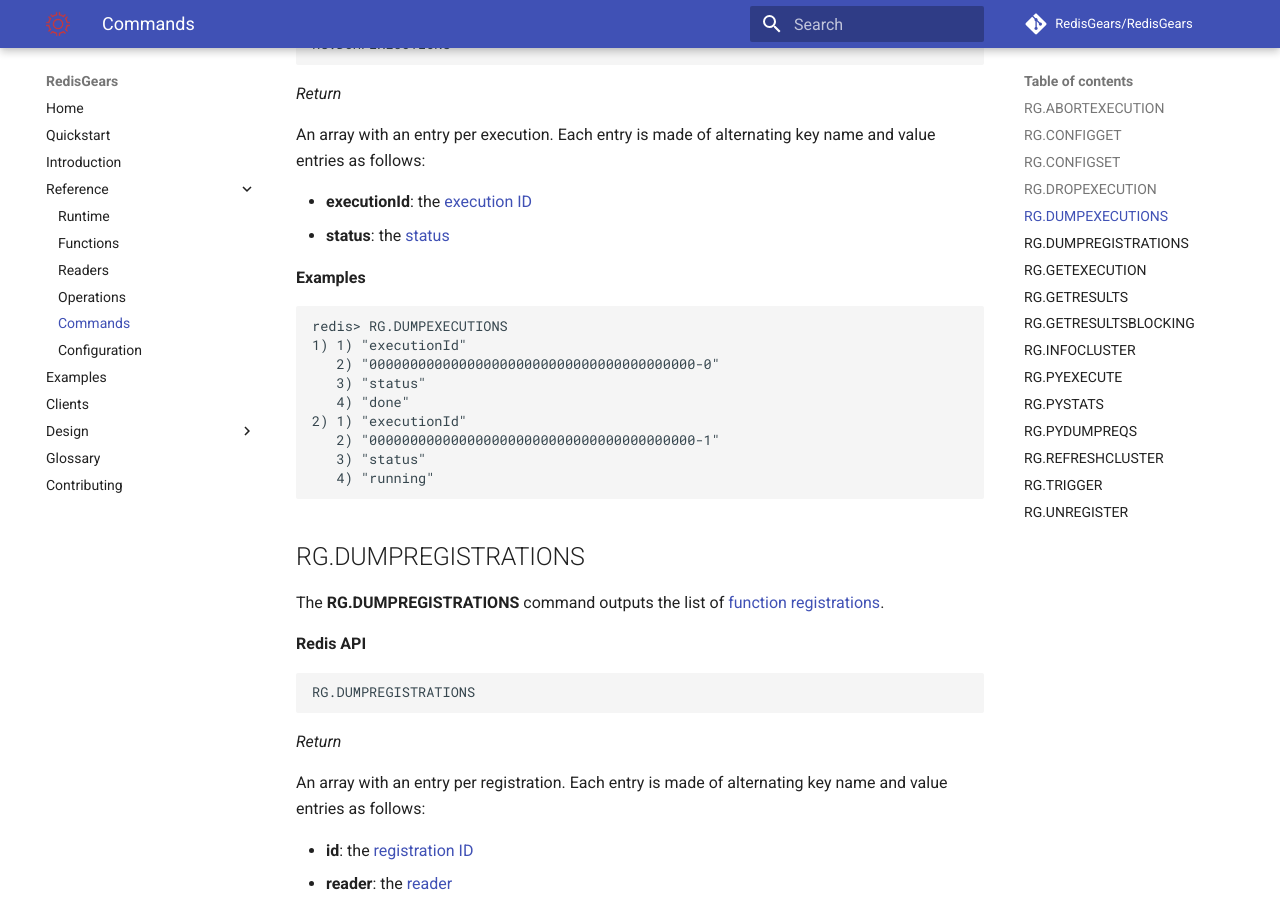
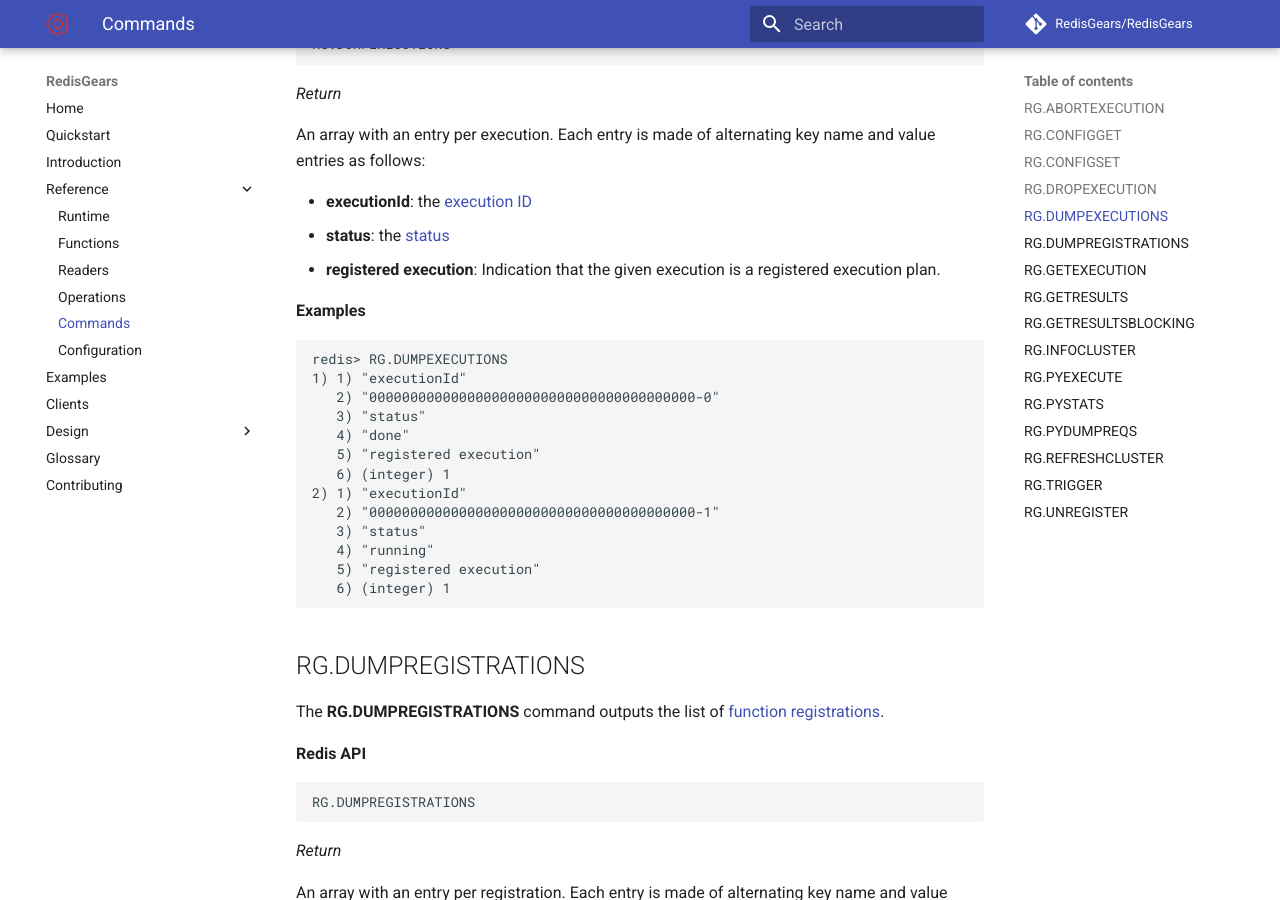
Before and after one commit to RedisGears/RedisGears, an MkDocs documentation site: the page built from docs/commands.md, in a window 1280 px wide and 900 px high, scrolled down 3785 px. Built offline with MkDocs 1.6.1 and Material for MkDocs 9.7.7, drawn with Linux system fonts in a browser that asks for light colours; comment, search, counter and statistics services are not loaded.

Commit message:
changed docs

````diff
--- a/docs/commands.md
+++ b/docs/commands.md
@@ -152,6 +152,7 @@
 
 * **executionId**: the [execution ID](functions.md#execution-id)
 * **status**: the [status](functions.md#execution-status)
+* **registered execution**: Indication that the given execution is a registered execution plan.
 
 **Examples**
 
@@ -161,10 +162,14 @@
    2) "0000000000000000000000000000000000000000-0"
    3) "status"
    4) "done"
+   5) "registered execution"
+   6) (integer) 1
 2) 1) "executionId"
    2) "0000000000000000000000000000000000000000-1"
    3) "status"
    4) "running"
+   5) "registered execution"
+   6) (integer) 1
 ```
 
 ## RG.DUMPREGISTRATIONS
````
